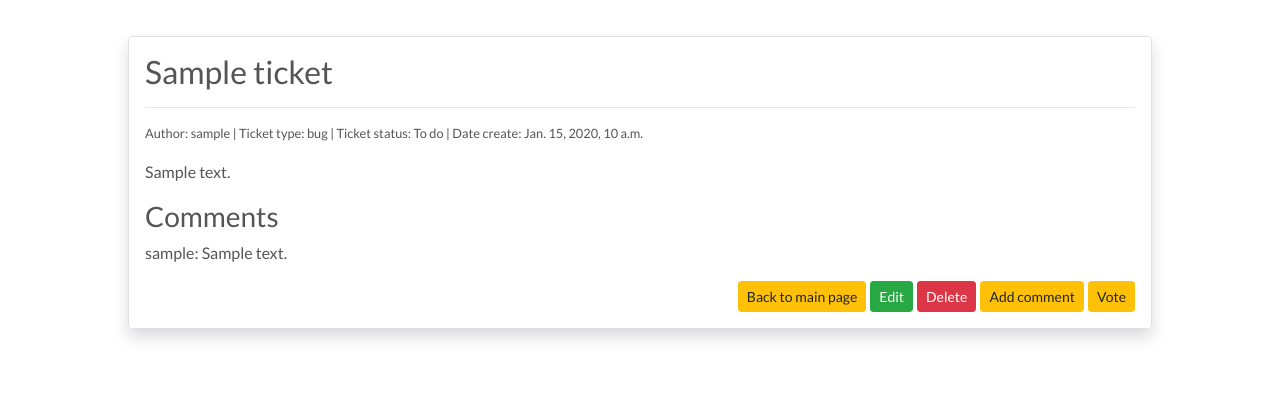
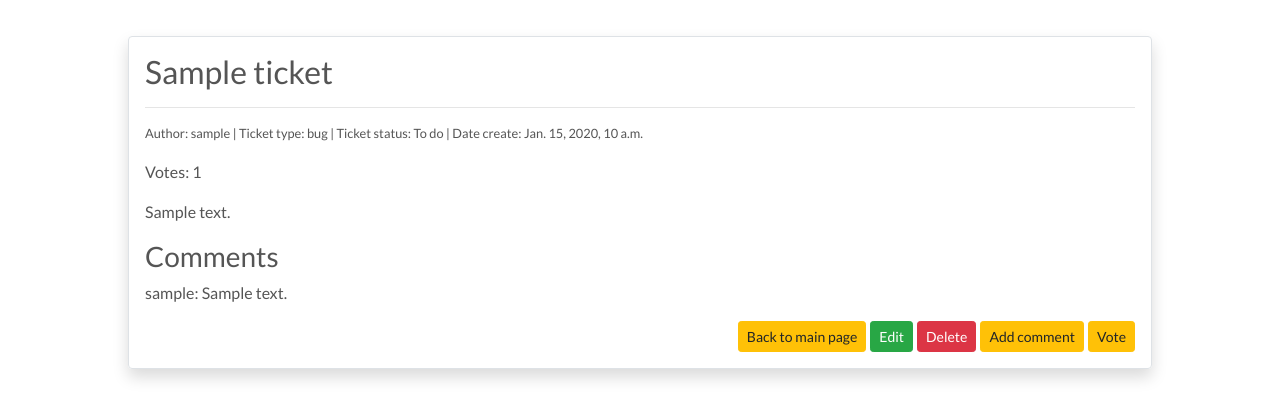
Before and after one commit to r-andy79/issue-tracker-project, a Django app: page /ticket/1 in a window 1280 px wide. Shown: the part 128-547 px from the top of the page. Run offline with Django 3.2, Linux system fonts and the light colour scheme; tables that the repository leaves empty hold one stand-in row (values such as "Sample post"); some libraries are stand-ins or nearby versions.

Commit message:
Added votes count in ticket detail view

```diff
--- a/templates/tickets/ticket_detail.html
+++ b/templates/tickets/ticket_detail.html
@@ -14,6 +14,7 @@
                 <h2>{{ ticket.title }}</h2>
                 <hr>
                 <p class="small">Author: {{ ticket.ticket_author }} | Ticket type: {{ ticket.ticket_type }} | Ticket status: {{ ticket.get_ticket_status_display }} | Date create: {{ ticket.created_date }}</p>
+                <p>Votes: {{ votes.count }}</p>
                 <p>{{ ticket.description }}</p>
                 <h3>Comments</h3>
                 {% for comment in ticket.comments.all %}
--- a/tickets/views.py
+++ b/tickets/views.py
@@ -47,8 +47,11 @@ def tickets_list(request):
 
 def ticket_detail(request, pk):
     ticket = get_object_or_404(Ticket, pk=pk)
+    votes = Vote.objects.filter(ticket_id=pk)
+    print(votes)
     context = {
-        'ticket': ticket
+        'ticket': ticket,
+        'votes': votes,
     }
     return render(request, "tickets/ticket_detail.html", context)
 
```
